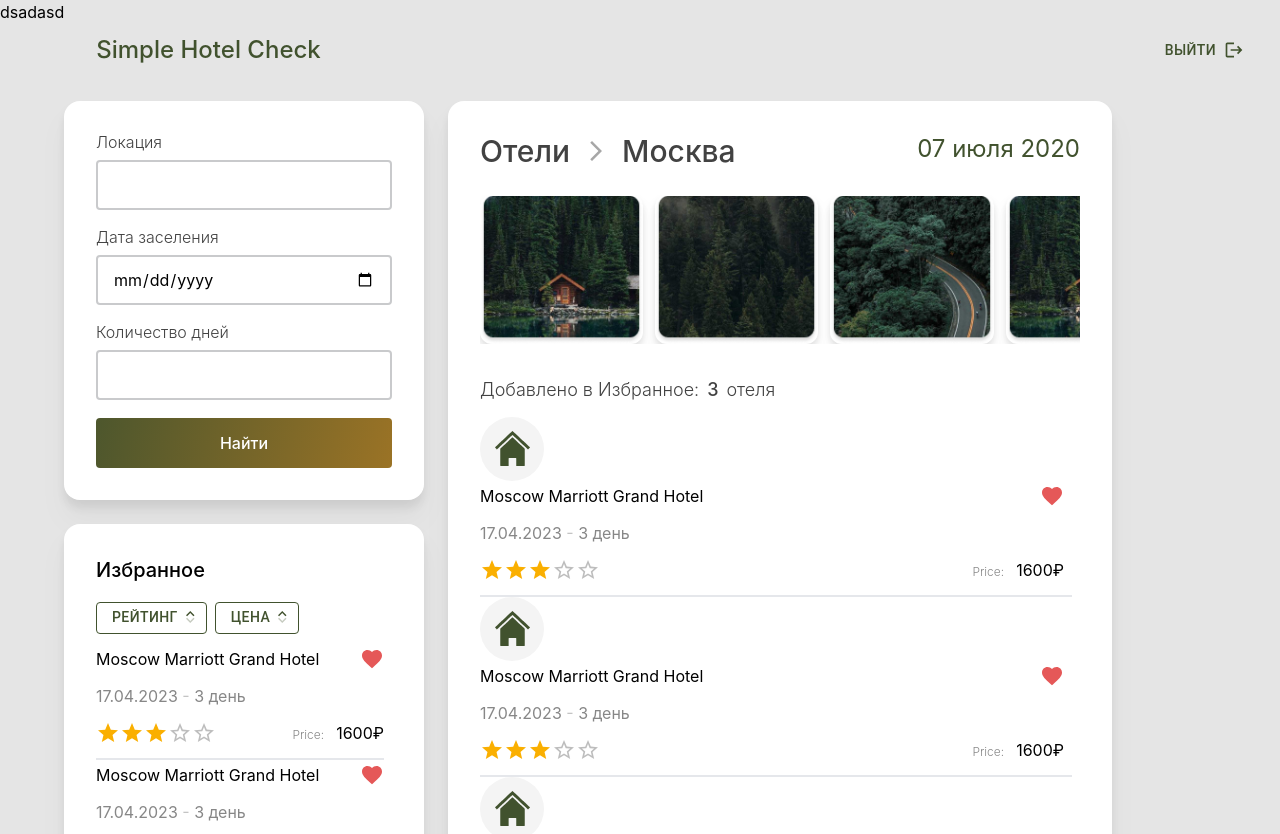
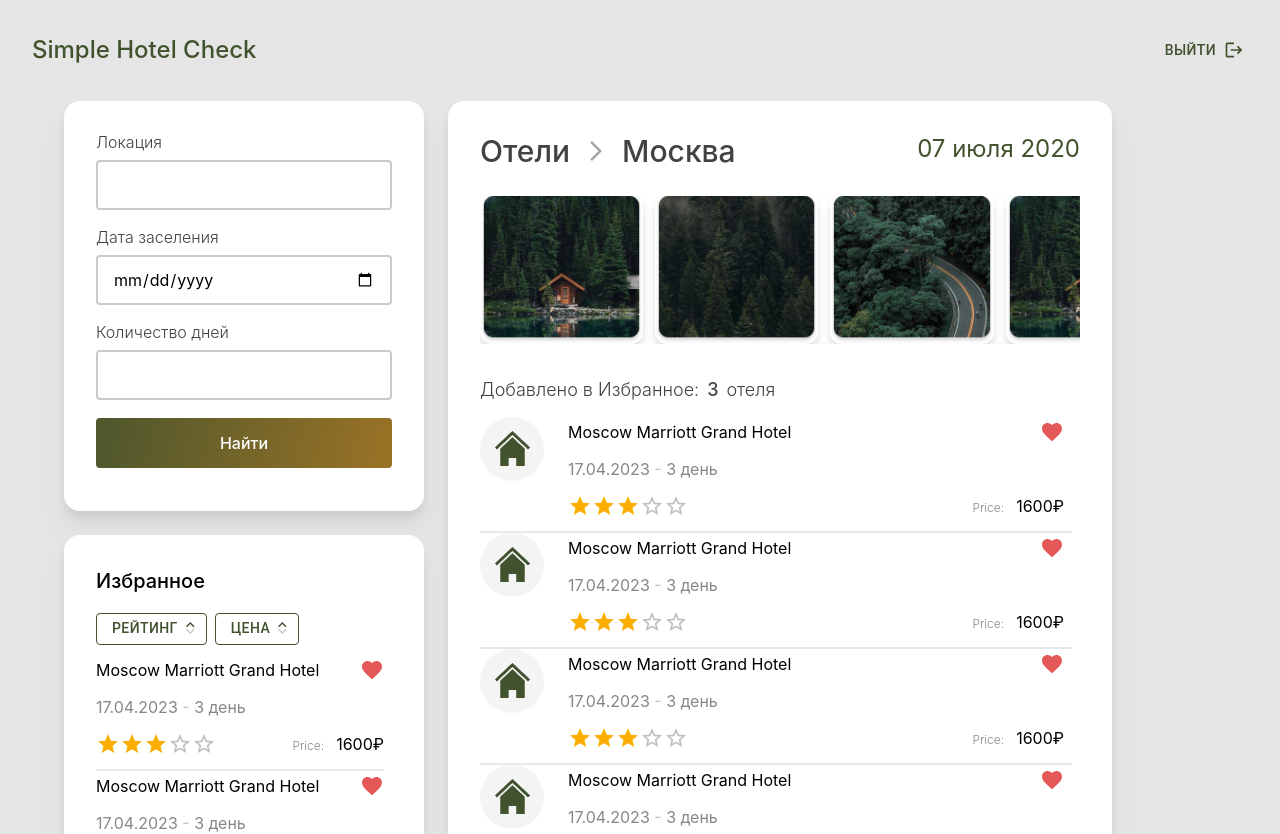
Before and after one commit to meVarensev/-hotelsApp, a React (Vite) app: page / in a window 1280 px wide. Shown: the top 834 px of the page. Built offline with nearby package versions, Linux system fonts and the light colour scheme.

Commit message:
fix form search

```diff
--- a/public/css/output.css
+++ b/public/css/output.css
@@ -672,6 +672,10 @@
   max-height: 902px;
 }
 
+.min-h-\[410px\] {
+  min-height: 410px;
+}
+
 .w-\[164px\] {
   width: 164px;
 }
--- a/src/components/header.tsx
+++ b/src/components/header.tsx
@@ -12,7 +12,6 @@
 
     return (
         <div className="flex">
-            <p>dsadasd</p>
             <div className="m-[32px] flex justify-between  items-center w-full">
                 <p className="text-[24px] font-medium leading-[28px] text-[#41522E] cursor-pointer">Simple Hotel Check</p>
                 <Button style={{color: "#41522E"}} variant="text" endIcon={<LogoutIcon/>} onClick={handleClick}>
--- a/src/components/search-form.tsx
+++ b/src/components/search-form.tsx
@@ -20,7 +20,7 @@
 
     return (
         <form onSubmit={handleSubmit(onSubmit)}
-              className="min-w-[360px] max-h-[410px]  bg-[#FFFFFF] drop-shadow-xl mb-[24px] p-[32px] rounded-[16px]">
+              className="min-w-[360px] min-h-[410px]  bg-[#FFFFFF] drop-shadow-xl mb-[24px] p-[32px] rounded-[16px]">
             <div className="mb-[18px]">
                 <p className="input-title">Локация</p>
                 <input
--- a/src/components/search-hotels.tsx
+++ b/src/components/search-hotels.tsx
@@ -11,7 +11,7 @@
             {
                 cities.map(({cityName, id, price, rating, date, count}: IFavoriteCity) => {
                     return <div className="flex items-center justify-center  border-b-2  pr-[8px]">
-                        <div key={id} className="w-full">
+                        <div key={id} className="w-full flex">
                             <div className="mr-6">
                                 <IconHome/>
                             </div>
```
